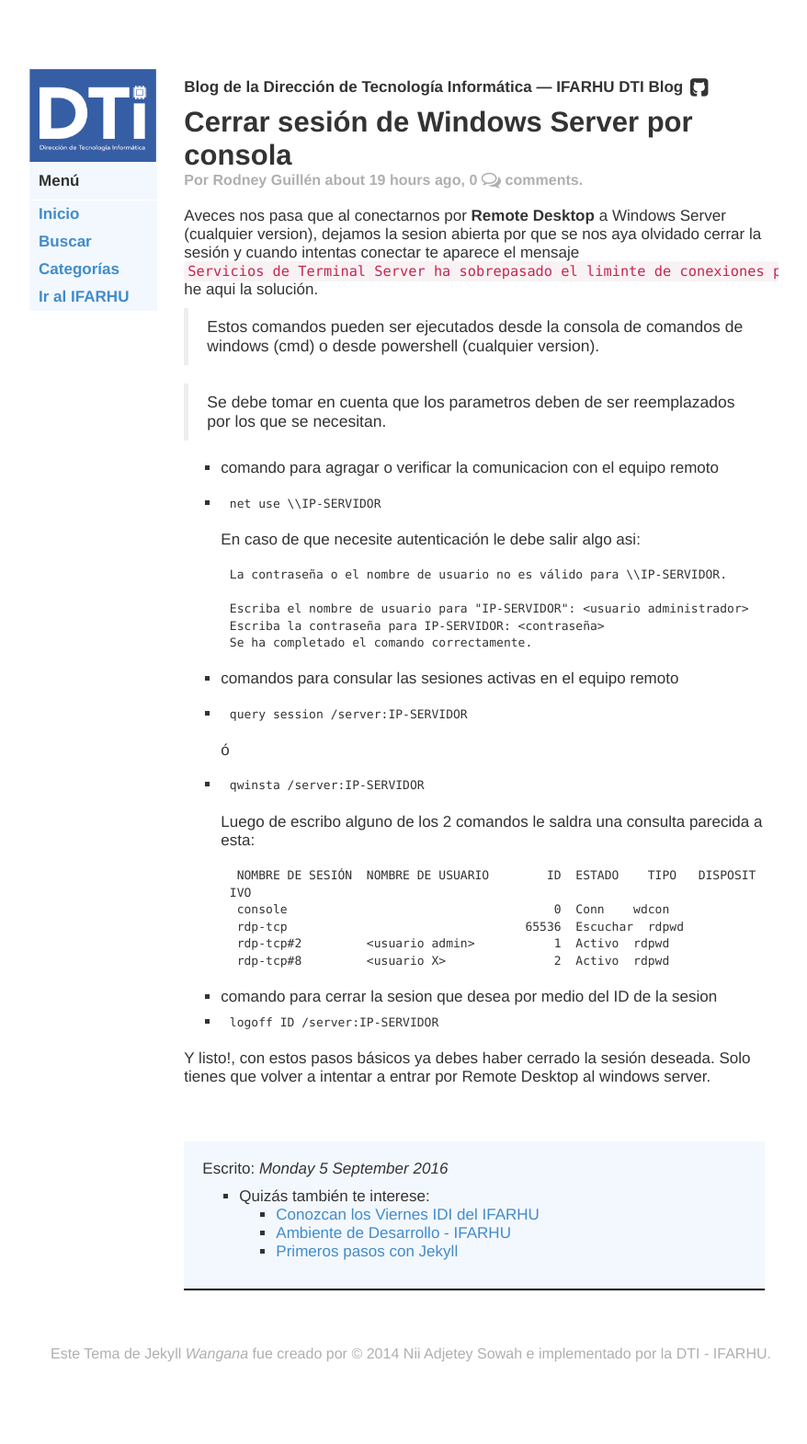
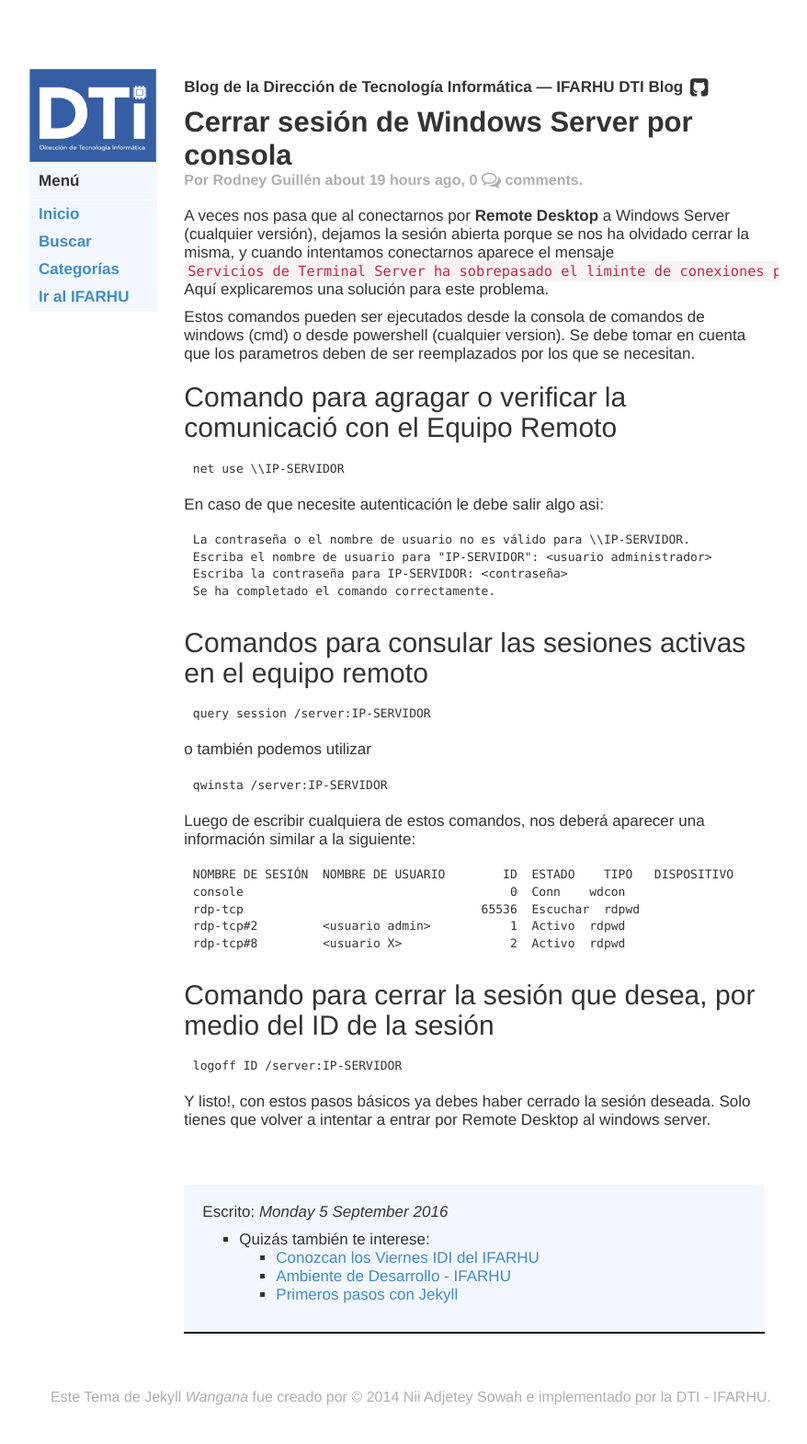
Before and after one commit to IFARHU/ifarhu.github.io, a Jekyll site: the page built from _posts/Tecnologia/2016-07-09-cerrar-session-windows-server.md, in a window 1280 px wide. Shown: the whole page at 92% size, without its empty margins (193-1071 px from the left). Built offline with Jekyll 4.4.1, drawn with Linux system fonts in a browser that asks for light colours; some web fonts are replaced; comment, search, counter and statistics services are not loaded; before the commit the page ends 1523 px from its top, so only the background shows below that.

Commit message:
Update 2016-07-09-cerrar-session-windows-server.md
Algunos cambios menores

```diff
--- a/_posts/Tecnologia/2016-07-09-cerrar-session-windows-server.md
+++ b/_posts/Tecnologia/2016-07-09-cerrar-session-windows-server.md
@@ -8,54 +8,54 @@ category: Tecnologia
 author: rodney
 ---
 
-Aveces nos pasa que al conectarnos por **Remote Desktop** a Windows Server (cualquier version), dejamos la sesion abierta por que se nos aya olvidado cerrar la sesión y cuando intentas conectar te aparece el mensaje `Servicios de Terminal Server ha sobrepasado el liminte de conexiones permitidas`, he aqui la solución.
+A veces nos pasa que al conectarnos por **Remote Desktop** a Windows Server (cualquier versión), dejamos la sesión abierta porque se nos ha olvidado cerrar la misma, y cuando intentamos conectarnos aparece el mensaje `Servicios de Terminal Server ha sobrepasado el liminte de conexiones permitidas`. Aquí explicaremos una solución para este problema.
 
-> Estos comandos pueden ser ejecutados desde la consola de comandos de windows (cmd) o desde powershell (cualquier version).
+Estos comandos pueden ser ejecutados desde la consola de comandos de windows (cmd) o desde powershell (cualquier version). Se debe tomar en cuenta que los parametros deben de ser reemplazados por los que se necesitan.
 
-> Se debe tomar en cuenta que los parametros deben de ser reemplazados por los que se necesitan.
 
-  - comando para agragar o verificar la comunicacion con el equipo remoto
+## Comando para agragar o verificar la comunicació con el Equipo Remoto
 
-  - ~~~
-    net use \\IP-SERVIDOR
-    ~~~
+~~~
+net use \\IP-SERVIDOR
+~~~
 
-    En caso de que necesite autenticación le debe salir algo asi:
+En caso de que necesite autenticación le debe salir algo asi:
 
-    ~~~
-    La contraseña o el nombre de usuario no es válido para \\IP-SERVIDOR.
+~~~
+La contraseña o el nombre de usuario no es válido para \\IP-SERVIDOR.
+Escriba el nombre de usuario para "IP-SERVIDOR": <usuario administrador>
+Escriba la contraseña para IP-SERVIDOR: <contraseña>
+Se ha completado el comando correctamente.
+~~~
 
-    Escriba el nombre de usuario para "IP-SERVIDOR": <usuario administrador>
-    Escriba la contraseña para IP-SERVIDOR: <contraseña>
-    Se ha completado el comando correctamente.
-    ~~~
+## Comandos para consular las sesiones activas en el equipo remoto
 
-  - comandos para consular las sesiones activas en el equipo remoto
+~~~
+query session /server:IP-SERVIDOR
+~~~
 
-  - ~~~
-    query session /server:IP-SERVIDOR
-    ~~~
+o también podemos utilizar
 
-    ó
+~~~
+qwinsta /server:IP-SERVIDOR
+~~~
 
-  - ~~~
-    qwinsta /server:IP-SERVIDOR
-    ~~~
+Luego de escribir cualquiera de estos comandos, nos deberá aparecer una información similar a la siguiente:
 
-    Luego de escribo alguno de los 2 comandos le saldra una consulta parecida a esta:
+~~~
+NOMBRE DE SESIÓN  NOMBRE DE USUARIO        ID  ESTADO    TIPO   DISPOSITIVO
+console                                     0  Conn    wdcon
+rdp-tcp                                 65536  Escuchar  rdpwd
+rdp-tcp#2         <usuario admin>           1  Activo  rdpwd
+rdp-tcp#8         <usuario X>               2  Activo  rdpwd
+~~~
 
-    ~~~
-     NOMBRE DE SESIÓN  NOMBRE DE USUARIO        ID  ESTADO    TIPO   DISPOSITIVO
-     console                                     0  Conn    wdcon
-     rdp-tcp                                 65536  Escuchar  rdpwd
-     rdp-tcp#2         <usuario admin>           1  Activo  rdpwd
-     rdp-tcp#8         <usuario X>               2  Activo  rdpwd
-    ~~~
 
-  - comando para cerrar la sesion que desea por medio del ID de la sesion
-  - ~~~
-    logoff ID /server:IP-SERVIDOR
-    ~~~
+## Comando para cerrar la sesión que desea, por medio del ID de la sesión
+
+~~~
+logoff ID /server:IP-SERVIDOR
+~~~
 
 Y listo!, con estos pasos básicos ya debes haber cerrado la sesión deseada.
 Solo tienes que volver a intentar a entrar por Remote Desktop al windows server.
```
